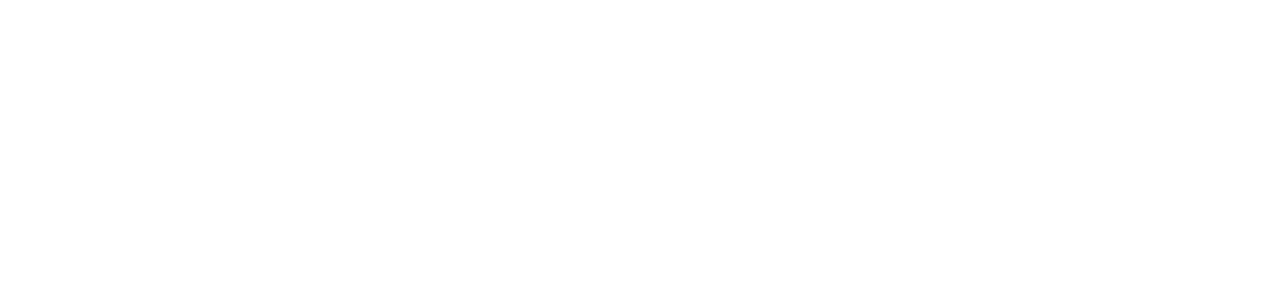
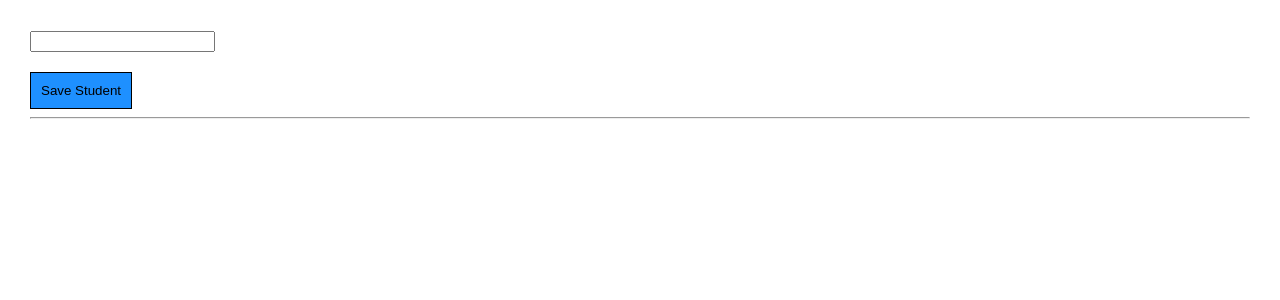
Before and after one commit to virendrapatel62/react-concepts, a React (Create React App) app in the folder app/: page / in a window 1280 px wide. Shown: the top 300 px of the page. Built offline with nearby package versions, Linux system fonts and the light colour scheme; the HTML template or start-up script is replaced by a standard one.

Commit message:
use Reduce

```diff
--- a/app/src/App.jsx
+++ b/app/src/App.jsx
@@ -1,11 +1,98 @@
 import logo from "./logo.svg";
 import "./App.css";
-import { Fragment } from "react";
+import { Fragment, useReducer, useRef, useState } from "react";
 import ReactPortal from "./components/ReactPortal";
 import Form from "./components/Form";
 
+const studentReducer = (state = [], action) => {
+  console.log({ state, action });
+  const { type, value } = action;
+
+  switch (type) {
+    case "CREATE_STUDENT":
+      return [...state, value];
+    case "DELETE_STUDENT": {
+      const newState = [...state];
+      const index = newState.findIndex((student) => student === value);
+      newState.splice(index, 1);
+      return newState;
+    }
+    default:
+      return state;
+  }
+};
+
 function App() {
-  return <Fragment></Fragment>;
+  const [studentState, dispatchStudent] = useReducer(studentReducer, []);
+  const nameInputRef = useRef("");
+
+  const saveStudent = (event) => {
+    event.preventDefault();
+    dispatchStudent({
+      type: "CREATE_STUDENT",
+      value: nameInputRef.current.value,
+    });
+
+    nameInputRef.current.value = "";
+  };
+
+  return (
+    <Fragment>
+      <div>
+        <form onSubmit={saveStudent}>
+          <input type="text" name="name" ref={nameInputRef} />
+
+          <br />
+          <br />
+          <button style={style.saveButton} type="submit">
+            Save Student
+          </button>
+
+          <hr />
+        </form>
+
+        <div class="list-group">
+          {studentState.map((student, index) => (
+            <p key={index} style={style.p}>
+              <span style={style.span}>
+                {index + 1}: {student}
+              </span>{" "}
+              <button
+                onClick={() => {
+                  dispatchStudent({ type: "DELETE_STUDENT", value: student });
+                }}
+                style={style.deleteButton}
+              >
+                Delete
+              </button>
+            </p>
+          ))}
+        </div>
+      </div>
+    </Fragment>
+  );
 }
 
 export default App;
+
+const style = {
+  deleteButton: {
+    backgroundColor: "tomato",
+    color: "white",
+    border: "none",
+    cursor: "pointer",
+  },
+  saveButton: {
+    backgroundColor: "dodgerblue",
+    border: "1px solid black",
+    padding: "10px",
+    cursor: "pointer",
+  },
+  p: {
+    display: "flex",
+    flex: 1,
+  },
+  span: {
+    width: 200,
+  },
+};
--- a/app/src/index.css
+++ b/app/src/index.css
@@ -1,13 +1,15 @@
 body {
   margin: 0;
-  font-family: -apple-system, BlinkMacSystemFont, 'Segoe UI', 'Roboto', 'Oxygen',
-    'Ubuntu', 'Cantarell', 'Fira Sans', 'Droid Sans', 'Helvetica Neue',
+  font-family: -apple-system, BlinkMacSystemFont, "Segoe UI", "Roboto", "Oxygen",
+    "Ubuntu", "Cantarell", "Fira Sans", "Droid Sans", "Helvetica Neue",
     sans-serif;
   -webkit-font-smoothing: antialiased;
   -moz-osx-font-smoothing: grayscale;
+
+  margin: 30px;
 }
 
 code {
-  font-family: source-code-pro, Menlo, Monaco, Consolas, 'Courier New',
+  font-family: source-code-pro, Menlo, Monaco, Consolas, "Courier New",
     monospace;
 }
```
